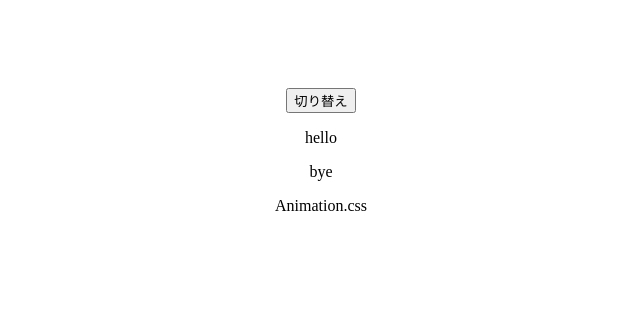
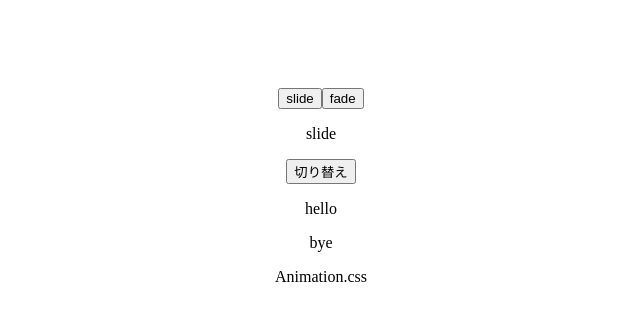
Before and after one commit to poo3/udemy-vue-animation, a Vue app: page / in a window 1280 px wide. Shown: the top 320 px of the page, without its empty margins (319-959 px from the left). Built offline with nearby package versions, Linux system fonts and the light colour scheme.

Commit message:
add function change animation UI

```diff
--- a/src/App.vue
+++ b/src/App.vue
@@ -1,7 +1,10 @@
 <template>
   <div class="main">
+    <button @click="myAnimation = 'slide'">slide</button>
+    <button @click="myAnimation = 'fade'">fade</button>
+    <p>{{myAnimation}}</p>
     <button @click="show = !show">切り替え</button>
-    <transition name="fade">
+    <transition :name="myAnimation" appear>
       <p v-if="show">hello</p>
     </transition>
     <transition name="slide" type="animation">
@@ -22,6 +25,7 @@
   data() {
     return {
       show: true,
+      myAnimation: "slide"
     };
   },
 };
@@ -35,7 +39,7 @@
   opacity: 1;
 }
 .fade-enter-active {
-  transition: opacity 1s;
+  transition: opacity 2s;
 }
 .fade-leave {
   opacity: 1;
@@ -44,7 +48,7 @@
   opacity: 0;
 }
 .fade-leave-active {
-  transition: opacity 1s;
+  transition: opacity 2s;
 }
 
 .main {
```
